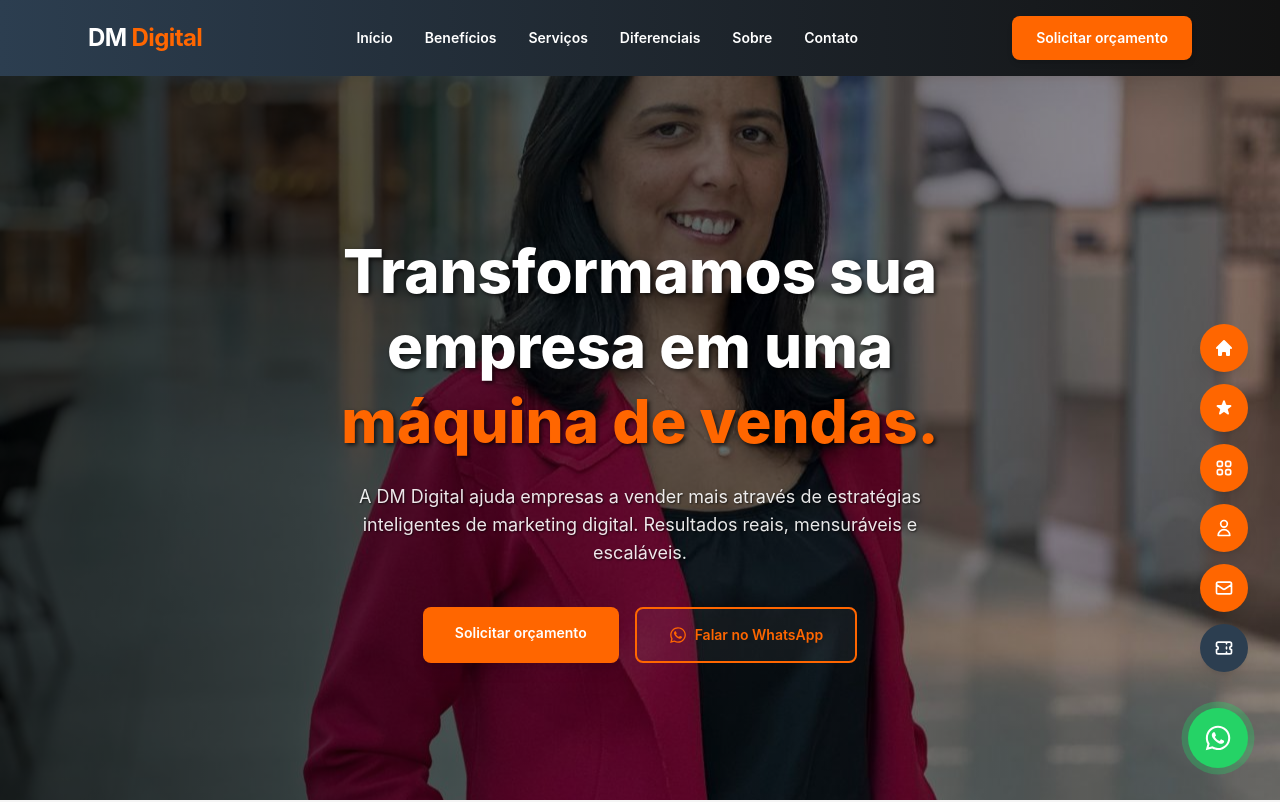
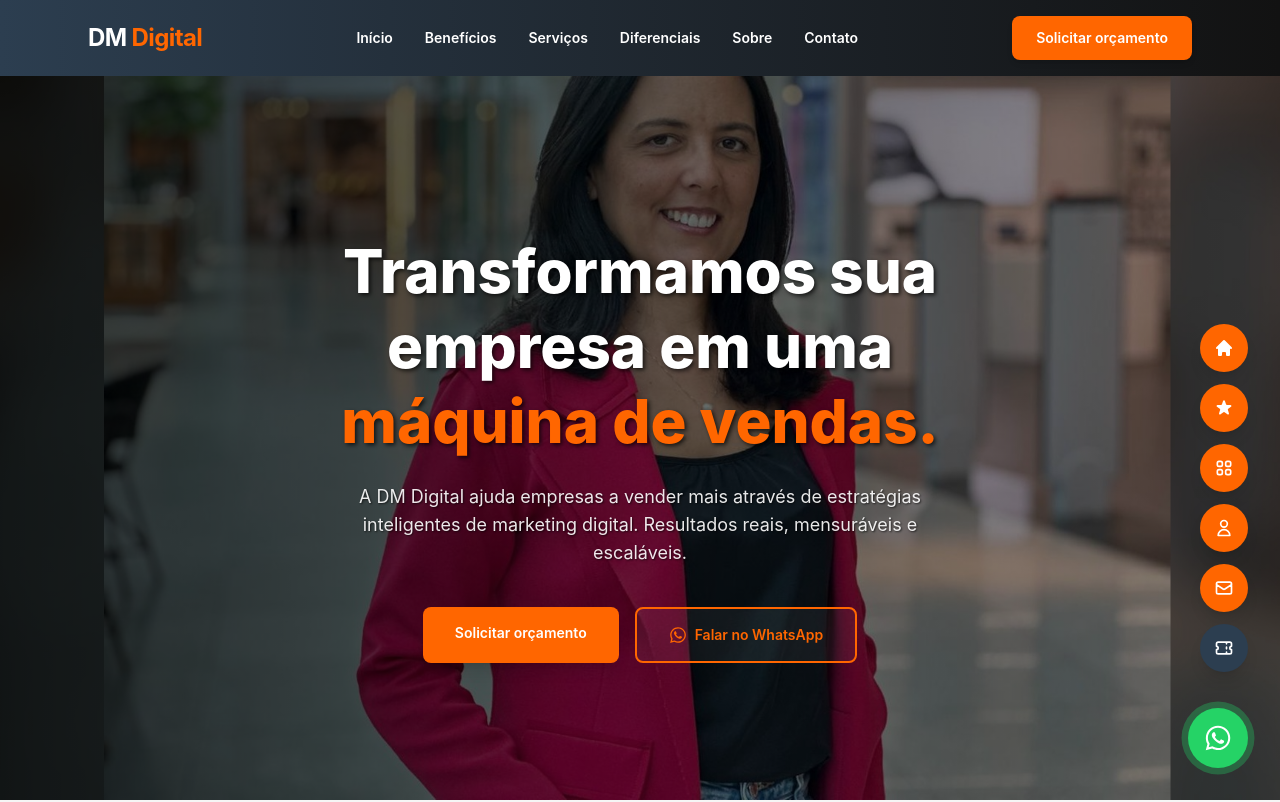
Before and after one commit to aironvalentim/dm-digital-site, a React (Vite) app: page / in a window 1280 px wide. Shown: the top 802 px of the page. Built offline with nearby package versions, Linux system fonts and the light colour scheme.

Commit message:
fix: usa imagem hero estendida em widescreen e reposiciona corretamente

```diff
--- a/src/components/Hero.jsx
+++ b/src/components/Hero.jsx
@@ -2,11 +2,11 @@ import { FaWhatsapp } from "react-icons/fa";
 import { whatsappLink } from "../data/content";
 
 export default function Hero() {
-  const bg = `${import.meta.env.BASE_URL}images/hero-bg.jpeg`;
+  const bg = `${import.meta.env.BASE_URL}images/hero-bg.jpg`;
 
   return (
     <section id="inicio" className="relative min-h-screen flex items-center justify-center pt-24 overflow-hidden">
-      <div className="absolute inset-0 bg-cover" style={{ backgroundImage: `url(${bg})`, backgroundPosition: "68% 24%" }} />
+      <div className="absolute inset-0 bg-cover" style={{ backgroundImage: `url(${bg})`, backgroundPosition: "52% 20%" }} />
       <div className="absolute inset-0" style={{ background: "linear-gradient(90deg, rgba(0,0,0,0.8) 0%, rgba(0,0,0,0.6) 50%, rgba(0,0,0,0.4) 100%)" }} />
 
       <div className="relative z-10 max-w-3xl mx-auto px-6 text-center text-white">
```
Also changed, not shown: public/images/hero-bg.jpg.
